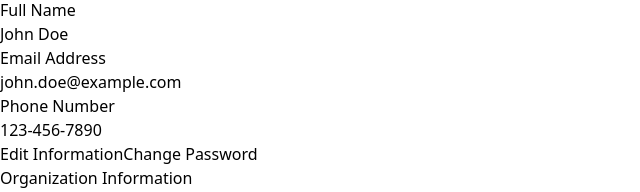
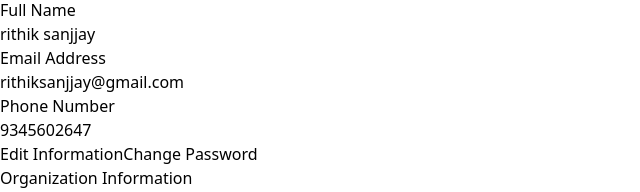
Before and after one commit to V-Dart/VLink, a React (Vite) app in the folder frontend/: page /profile in a window 1280 px wide. Shown: the part 194-386 px from the top of the page, without its empty margins (0-640 px from the left). Built offline with nearby package versions, Linux system fonts and the light colour scheme; sample sign-in values are in the browser's storage.

Commit message:
updated profile and sign in google button

```diff
--- a/frontend/src/pages/Profile.jsx
+++ b/frontend/src/pages/Profile.jsx
@@ -5,10 +5,10 @@ import React, { useState } from "react";
 
 // Dummy user data for demonstration. Replace with your context or props.
 const dummyUser = {
-  first_name: "John",
-  last_name: "Doe",
-  phone: "123-456-7890",
-  email: "john.doe@example.com",
+  first_name: "rithik",
+  last_name: "sanjjay",
+  phone: "9345602647",
+  email: "rithiksanjjay@gmail.com",
   designation: "Software Engineer",
   department: "Engineering",
   employee_id: "EMP12345",
--- a/frontend/src/pages/Signup.jsx
+++ b/frontend/src/pages/Signup.jsx
@@ -411,7 +411,7 @@ import React, { useState } from 'react';
                     d="M272 107.7c39.8-.6 77.8 14 106.7 40.4l80-80C408.4 24.4 345.1 0 272 0 166.5 0 73.8 60.9 28.5 150.4l90.7 70.6c21.6-64.4 81.8-112.3 152.8-112.3z"
                   />
                 </svg>
-                Sign up with Google
+                 Google
               </button>
               <button
                 className="flex-1 flex items-center justify-center gap-2 py-3 rounded-lg bg-blue-600 hover:bg-blue-700 text-white font-bold text-base transition-colors"
```
